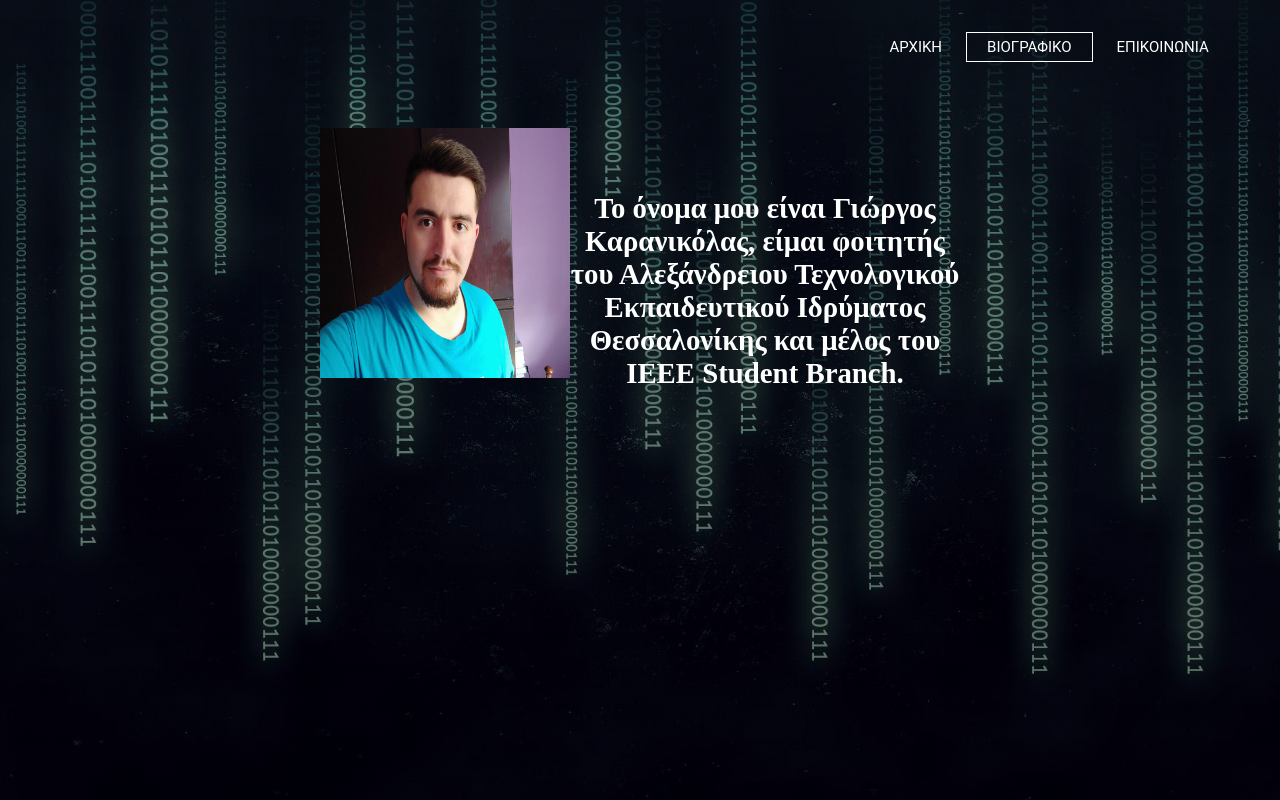
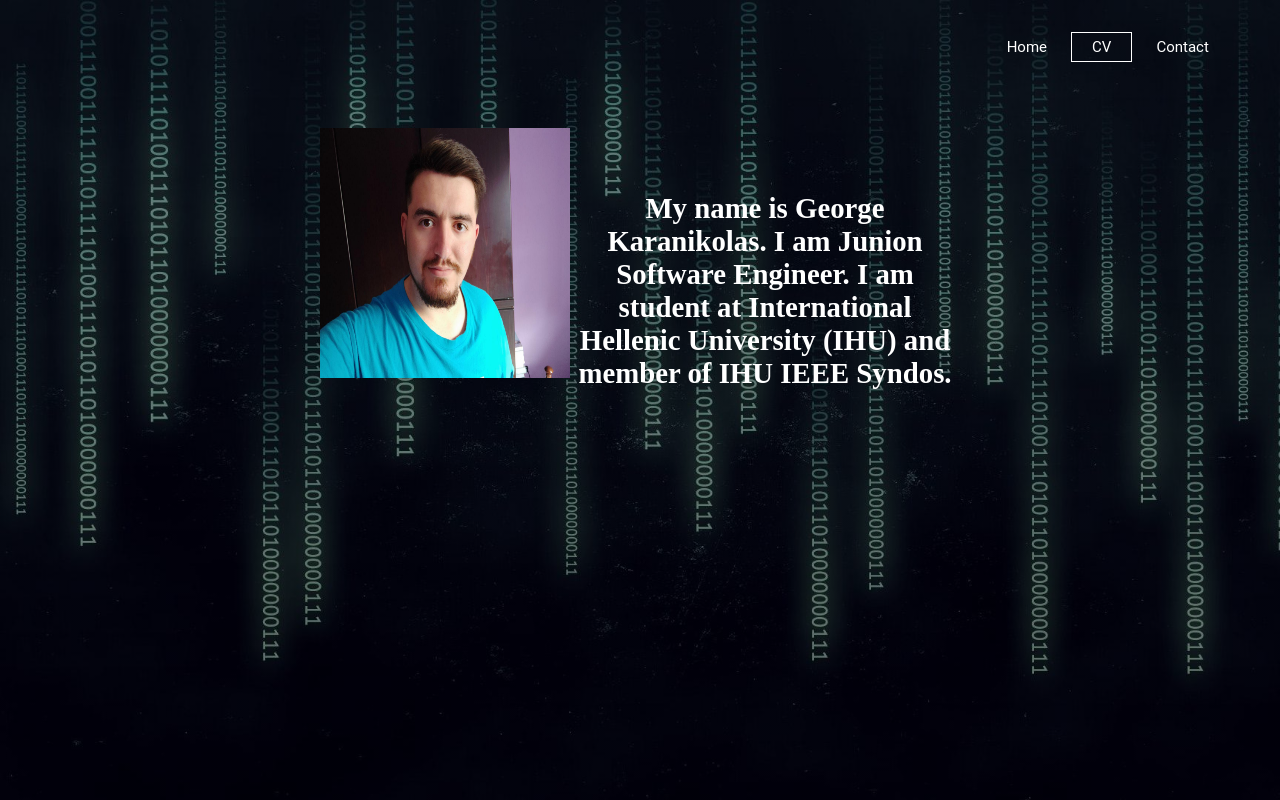
Before and after one commit to SeijinD/personal-site, a plain HTML site: page biografiko.html in a window 1280 px wide. Drawn offline with Linux system fonts and the light colour scheme.

Commit message:
Update biografiko.html

```diff
--- a/biografiko.html
+++ b/biografiko.html
@@ -3,22 +3,23 @@
 <head>
     <meta content="text/html" charset="UTF-8" />
     <link href="style.css" rel="stylesheet" type="text/css" />
-    <title>ΒΙΟΓΡΑΦΙΚΟ</title>
+    <title>CV</title>
 </head>
 <body>
     <header>
         <div>
             <ul class="main-nav"> <!-- H lista tou menu, kai h klassi pou tha pernei tis parametrous apo to css arxeio -->
-                <li><a href="index.html"> ΑΡΧΙΚΗ </a></li>
-                <li  class="active"><a href="biografiko.html"> ΒΙΟΓΡΑΦΙΚΟ </a></li>
-                <li><a href="epikoinwnia.html"> ΕΠΙΚΟΙΝΩΝΙΑ </a></li>
+                <li><a href="index.html"> Home </a></li>
+                <li  class="active"><a href="biografiko.html"> CV </a></li>
+                <li><a href="epikoinwnia.html"> Contact </a></li>
             </ul>
         </div>
 
         <div class="bio">
             <img src="myimage.jpg" width="250" height="250" align="left">
-            <h1>Το όνομα μου είναι Γιώργος Καρανικόλας, είμαι φοιτητής του Αλεξάνδρειου Τεχνολογικού
-                Εκπαιδευτικού Ιδρύματος Θεσσαλονίκης και μέλος του IEEE Student Branch.</h1>
+            <h1>My name is George Karanikolas. I am Junion Software Engineer. I am student at International Hellenic University (IHU) and
+               member of  IHU IEEE Syndos.
+            </h1>
         </div>
     </header>
 </body>
```
